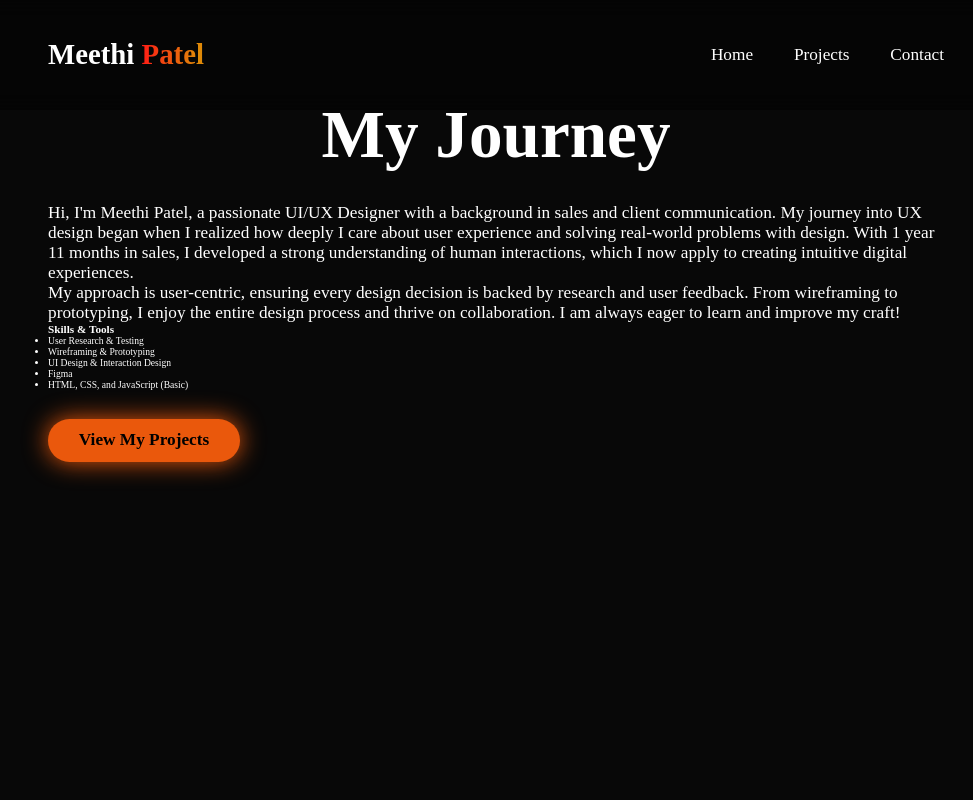
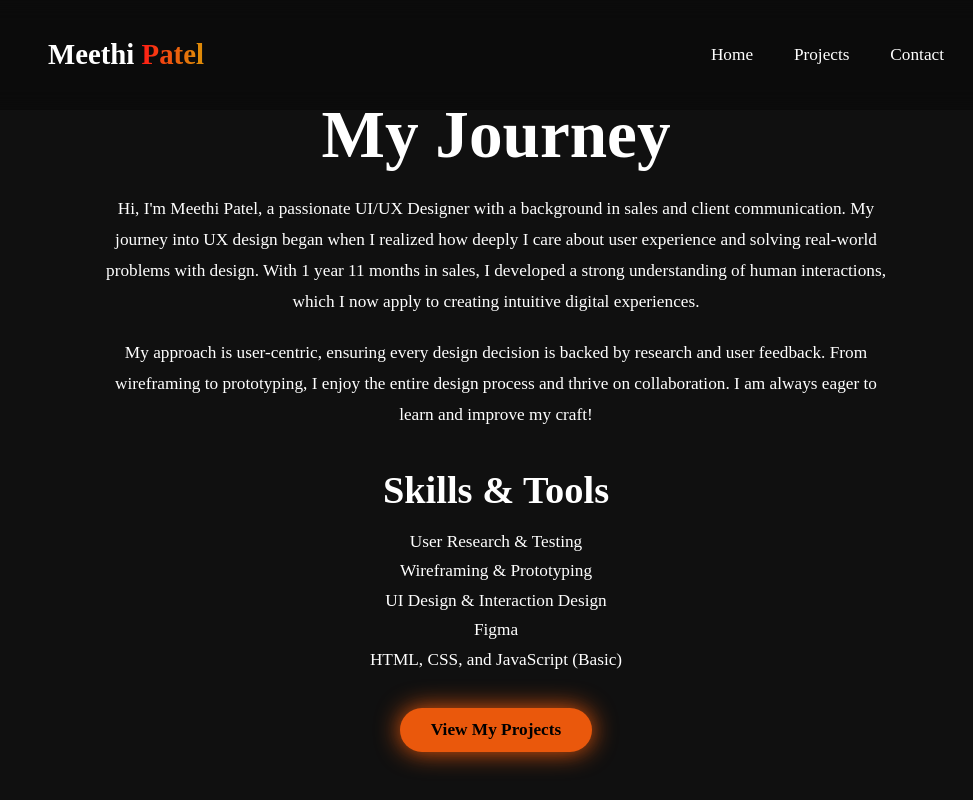
Before and after one commit to meethi2001/Meethi_Ux_Portfolio, a plain HTML site: page about.html in a window 1280 px wide. Shown: the top 800 px of the page, without its empty margins (144-1117 px from the left). Drawn offline with Linux system fonts and the light colour scheme.

Commit message:
Update style.css

```diff
--- a/style.css
+++ b/style.css
@@ -228,12 +228,6 @@
     background-color: var(--bg-color);
   }
 
-    .about-page h2 {
-    font-size: 7rem;
-    margin-bottom: 3rem;
-    text-align: center !important;
-  }
-
   .heading{
     text-align: center;
     font-size: 7rem;
@@ -344,6 +338,80 @@
     margin-top: 40px;
     font-size: 16px;
   }
+  .about-page h2{
+    text-align: center;
+  }
+  .about-page {
+    display: flex;
+    justify-content: center;
+    align-items: center;
+    text-align: center;
+    min-height: 100vh;
+    background-color: var(--second-bg-color);
+    padding: 10rem 15%;
+}
+
+.about-content {
+    max-width: 800px;
+}
+
+.about-content h2 {
+    font-size: 7rem;
+    margin-bottom: 2rem;
+}
+
+.about-content p {
+    font-size: 1.8rem;
+    font-weight: 500;
+    line-height: 1.8;
+    margin-bottom: 2rem;
+}
+
+.about-content h3 {
+    font-size: 4rem;
+    margin-top: 4rem;
+    margin-bottom: 2rem;
+}
+
+.about-content ul {
+    list-style: none;
+    padding: 0;
+}
+
+.about-content ul li {
+    font-size: 1.8rem;
+    margin: 1rem 0;
+}
+
+.about-content .btn {
+    display: inline-block;
+    margin-top: 3rem;
+    padding: 1rem 3rem;
+    background-color: var(--main-color);
+    box-shadow: 0 0 25px var(--main-color);
+    border-radius: 3rem;
+    font-size: 1.8rem;
+    color: black;
+    border: 2px solid transparent;
+    font-weight: 600;
+    transition: 0.3s ease-in-out;
+}
+
+.about-content .btn:hover {
+    transform: scale(1.05);
+    box-shadow: 0 0 25px var(--main-color),
+                0 0 50px var(--main-color);
+}
+
+.footer {
+  background-color: var(--second-bg-color);
+  padding: 5rem 0;
+  text-align: center;
+  font-size: 1.6rem;
+  color: var(--text-color);
+}
+
+
   @media (max-width: 440px) {
     html {
       font-size: 50%;
@@ -386,7 +454,7 @@
     }
 
     .home {
-    flex-direction: column-reverse;
+      flex-direction:column-reverse;
       text-align: center;
       gap: 3rem;
       padding: 5rem 5%;
@@ -429,7 +497,7 @@
     }
 
     .about {
-    flex-direction: column-reverse;
+      flex-direction:column-reverse;
       text-align: center;
       padding: 5rem 5%;
     }
```
Lines whose indentation alone changed are shown as unchanged.
